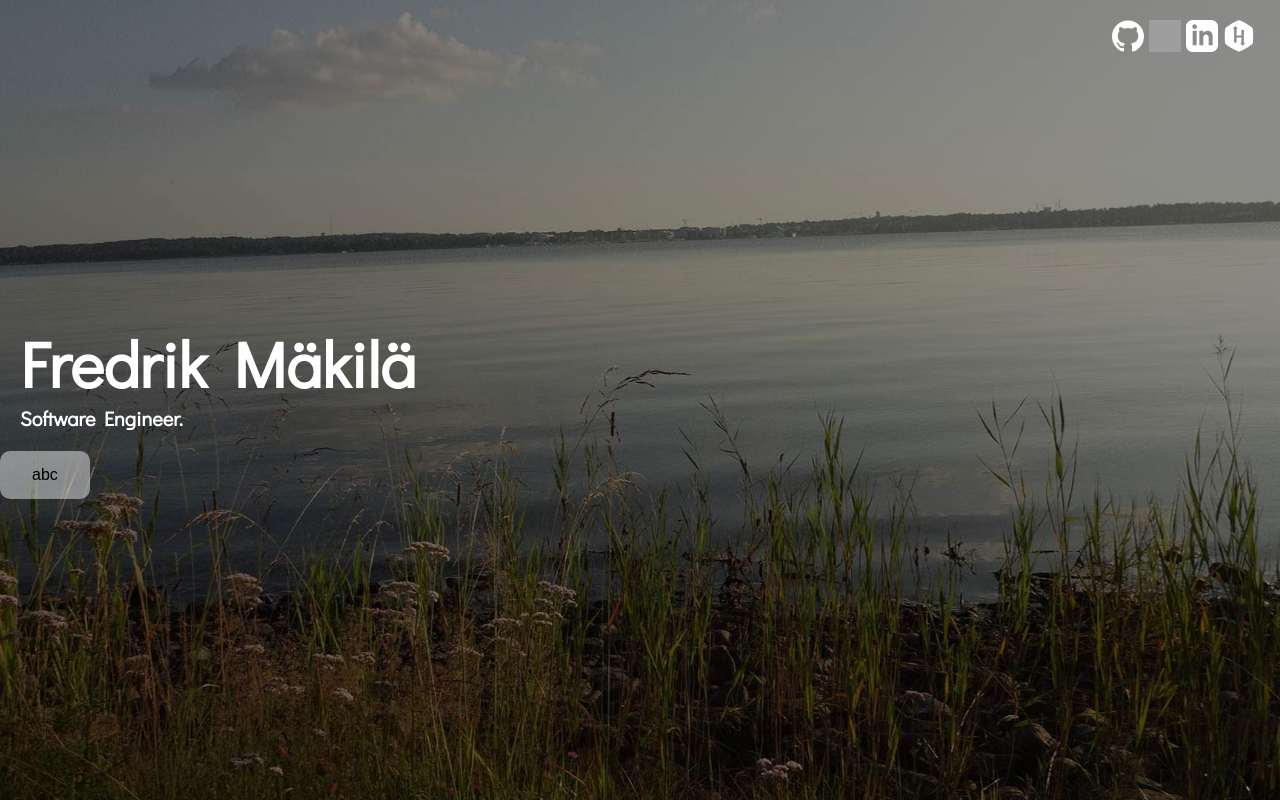
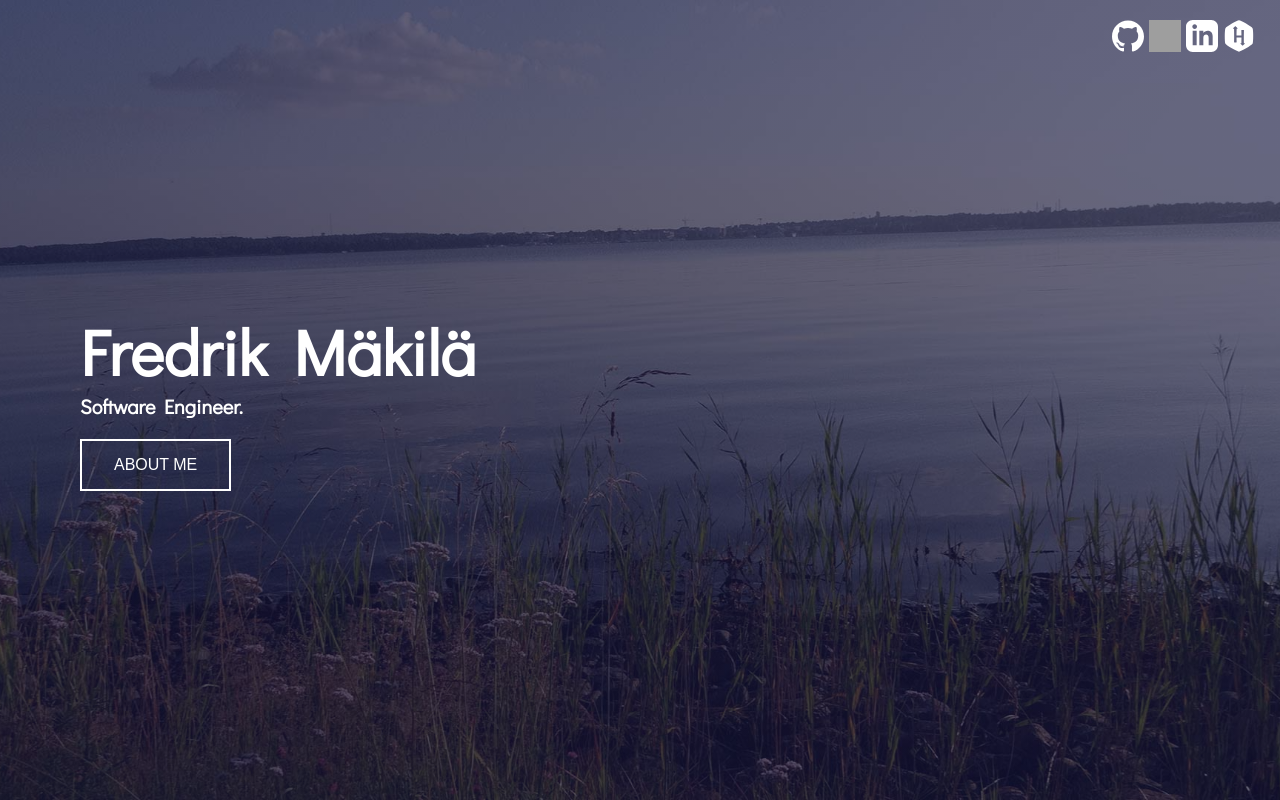
Before and after one commit to GitHug/fredrik.ax, a React (Create React App) app: page / in a window 1280 px wide. Built offline with nearby package versions, Linux system fonts and the light colour scheme; grey boxes are pictures that could not be loaded.

Commit message:
Adjust style of components

```diff
--- a/src/App.css
+++ b/src/App.css
@@ -1,8 +1,8 @@
 html {
   background: linear-gradient(
       to left,
-      rgba(0, 0, 0, 0.45),
-      rgba(0, 0, 0, 0.45)
+      rgba(19, 20, 63, 0.65),
+      rgba(19, 20, 63, 0.65)
     ),
     url('images/background.jpg') no-repeat center center fixed;
   -webkit-background-size: cover;
@@ -11,28 +11,12 @@ html {
   background-size: cover;
 }
 
+body {
+  overflow: hidden;
+}
+
 .App {
   height: 100vh;
-}
-
-.App-logo {
-  animation: App-logo-spin infinite 20s linear;
-  height: 80px;
-}
-
-.App-header {
-  background-color: #222;
-  height: 150px;
-  padding: 20px;
-  color: white;
-}
-
-.App-title {
-  font-size: 1.5em;
-}
-
-.App-intro {
-  font-size: large;
 }
 
 .App-container {
@@ -40,19 +24,9 @@ html {
   flex-direction: column;
   justify-content: center;
   height: 100%;
+  padding-left: 5em;
 }
 
-.App-container section {
-  display: inline-block;
+.App-container button {
+  margin-top: 20px;
 }
-
-.main-container {
-  float: left;
-  position: relative;
-  left: 50%;
-}
-.fixer-container {
-  float: left;
-  position: relative;
-  left: -50%;
-}
--- a/src/App.js
+++ b/src/App.js
@@ -14,7 +14,7 @@ class App extends Component {
         <section className={'App-container'}>
           <div>
             <Intro />
-            <Button />
+            <Button name={'ABOUT ME'} />
           </div>
         </section>
       </main>
--- a/src/components/Intro.css
+++ b/src/components/Intro.css
@@ -1,6 +1,5 @@
 .Intro {
   color: #ffffff;
-  padding: 20px;
   font-family: 'Didact Gothic', sans-serif;
   display: inline-block;
 }
--- a/src/components/MyButton.css
+++ b/src/components/MyButton.css
@@ -2,19 +2,20 @@
 }
 
 .MyButton button {
-  background-color: rgba(255, 255, 255, 0.45);
-  border: none;
-  color: black;
+  background-color: rgba(255, 255, 255, 0);
+  border: 2px solid #fff;
+  color: white;
   padding: 15px 32px;
   text-align: center;
   text-decoration: none;
   display: inline-block;
   font-size: 16px;
-  -webkit-border-radius: 10px;
-  -moz-border-radius: 10px;
-  border-radius: 10px;
+  -webkit-border-radius: 0;
+  -moz-border-radius: 0;
+  border-radius: 0;
 }
 
 .MyButton button:hover {
   background-color: rgb(255, 255, 255);
+  color: black;
 }
--- a/src/components/MyButton.js
+++ b/src/components/MyButton.js
@@ -5,7 +5,7 @@ class MyButton extends Component {
   render() {
     return (
       <div className={'MyButton'}>
-        <button>abc</button>
+        <button>{this.props.name}</button>
       </div>
     );
   }
```
